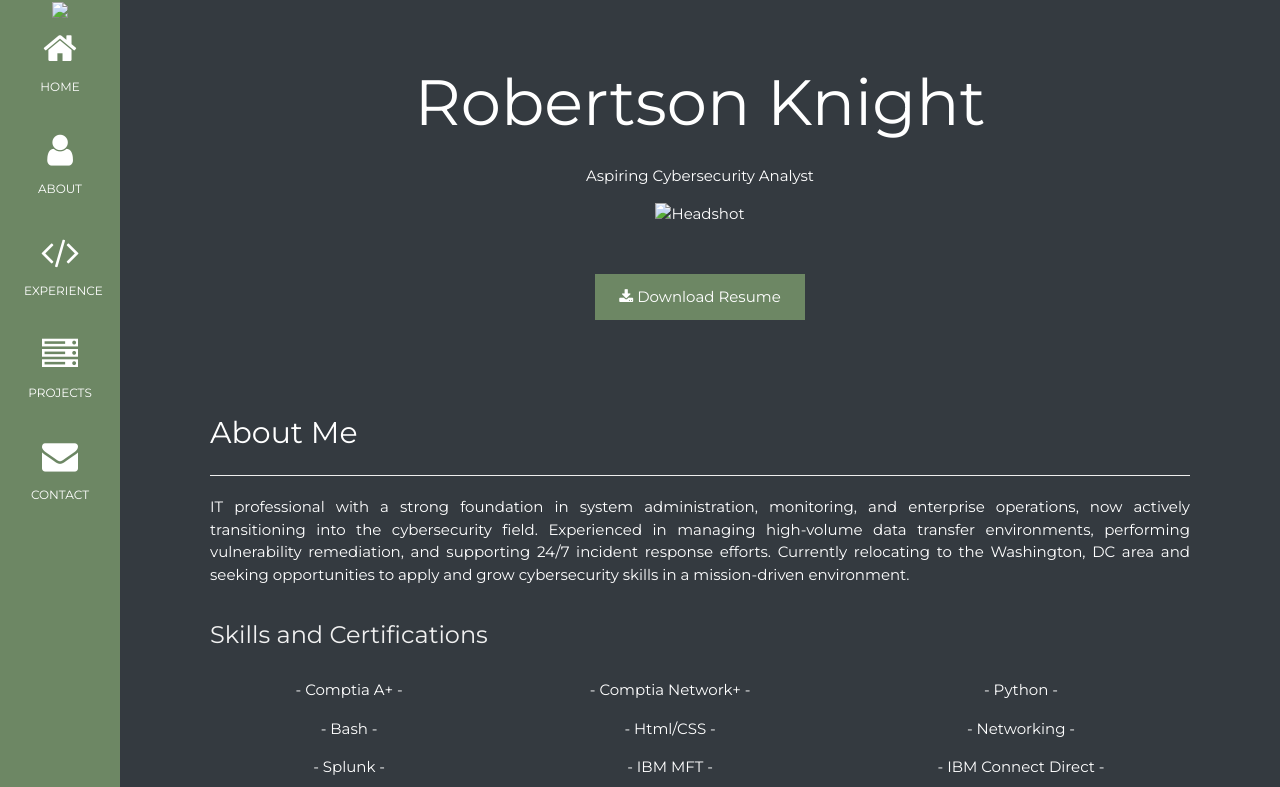
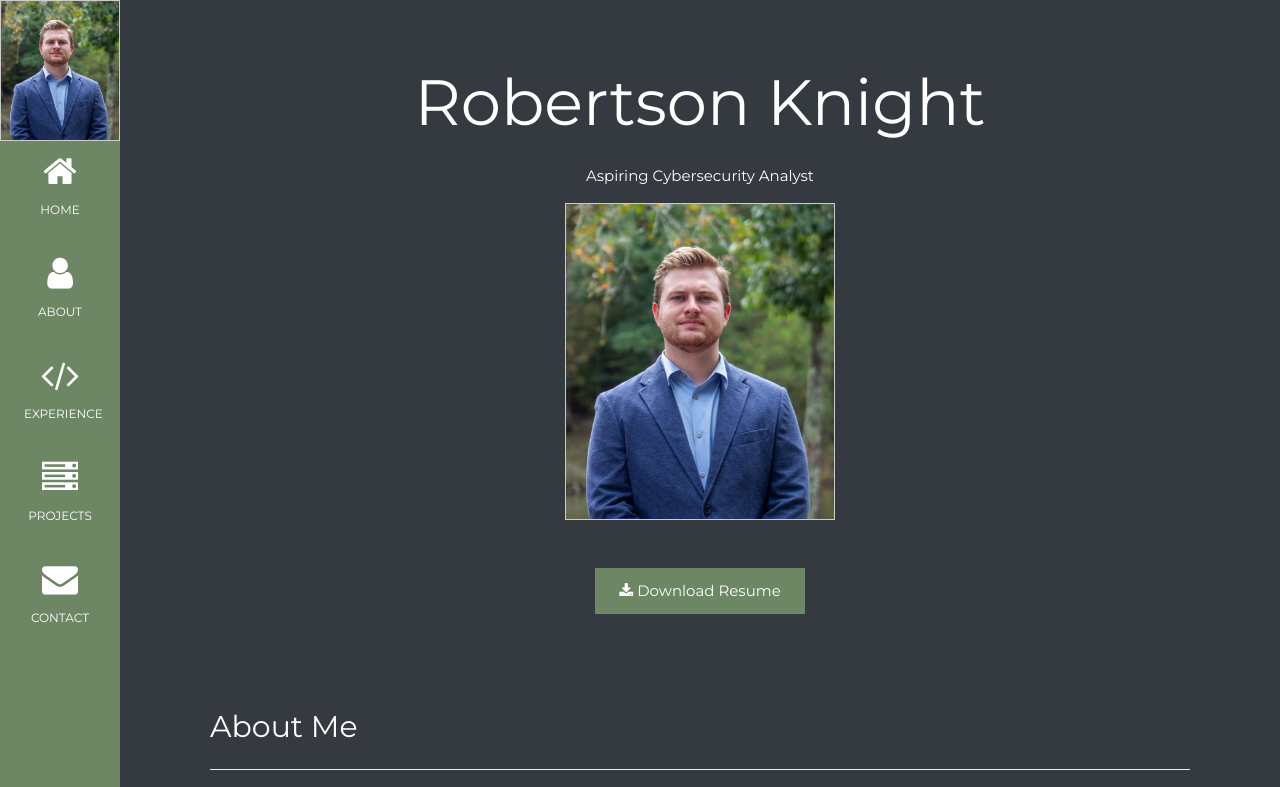
Before and after one commit to RobertsonKnight/RobertsonKnight.github.io, a plain HTML site: page index.html in a window 1280 px wide. Shown: the top 787 px of the page. Drawn offline with Linux system fonts and the light colour scheme.

Commit message:
headshot

```diff
--- a/index.html
+++ b/index.html
@@ -23,7 +23,7 @@ body, h1,h2,h3,h4,h5,h6 {font-family: "Montserrat", sans-serif}
 <!-- Icon Bar (Sidebar - hidden on small screens) -->
 <nav class="w3-sidebar w3-bar-block w3-small w3-hide-small w3-center w3-olive">
   <!-- Avatar image in top left corner -->
-  <img src="/w3images/avatar_smoke.jpg" style="width:100%">
+  <img src="/assets/headshot.jpg" class="w3-border"style="width:100%">
   <a href="#" class="w3-bar-item w3-button w3-padding-large w3-hover-asphalt">
     <i class="fa fa-home w3-xxlarge"></i>
     <p>HOME</p>
@@ -63,7 +63,7 @@ body, h1,h2,h3,h4,h5,h6 {font-family: "Montserrat", sans-serif}
   <header class="w3-container w3-padding-32 w3-center w3-asphalt" id="home">
     <h1 class="w3-jumbo">Robertson Knight</h1>
     <p>Aspiring Cybersecurity Analyst</p>
-    <img src="/w3images/man_smoke.jpg" alt="Headshot" class="w3-image" width="992" height="1108">
+    <img src="/assets/headshot.jpg" alt="Headshot" class="w3-image w3-border" style=" border: 16px; width:25%; height: 25%;">
   </header>
 
   <!--Resume Download-->
```
Also changed, not shown: assets/headshot.jpg (added).
